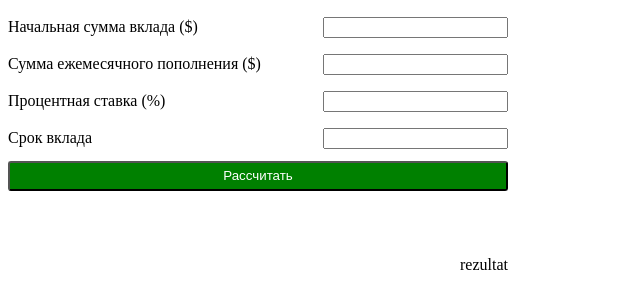
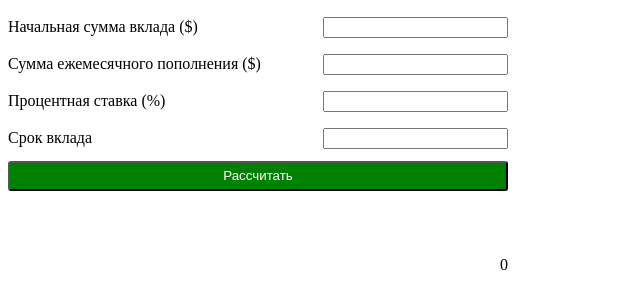
Before and after one commit to mq917/Abdurahmanov-Mahammad-M2_1, a plain HTML site: page index.html in a window 1280 px wide. Shown: the full height of the page, 0-640 px from the left. Drawn offline with Linux system fonts and the light colour scheme.

Commit message:
Update index.html

```diff
--- a/index.html
+++ b/index.html
@@ -29,7 +29,7 @@
                 <!-- <input id="elem1" type="text" name="quantity" placeholder="Количество">  -->
                 <input id="butt" type="button" value="Рассчитать" /><br><br>
                 <p id="str">
-                    rezultat
+                    0
                 </p>
             </div>
          </div>
```
